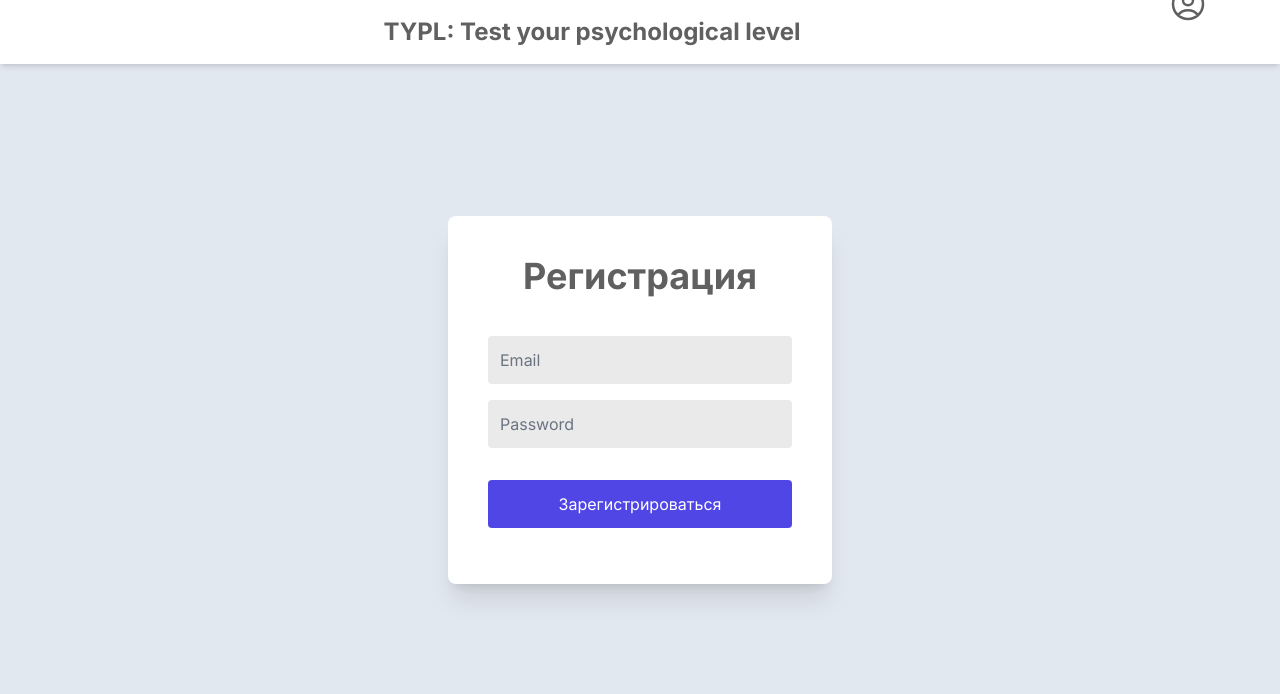
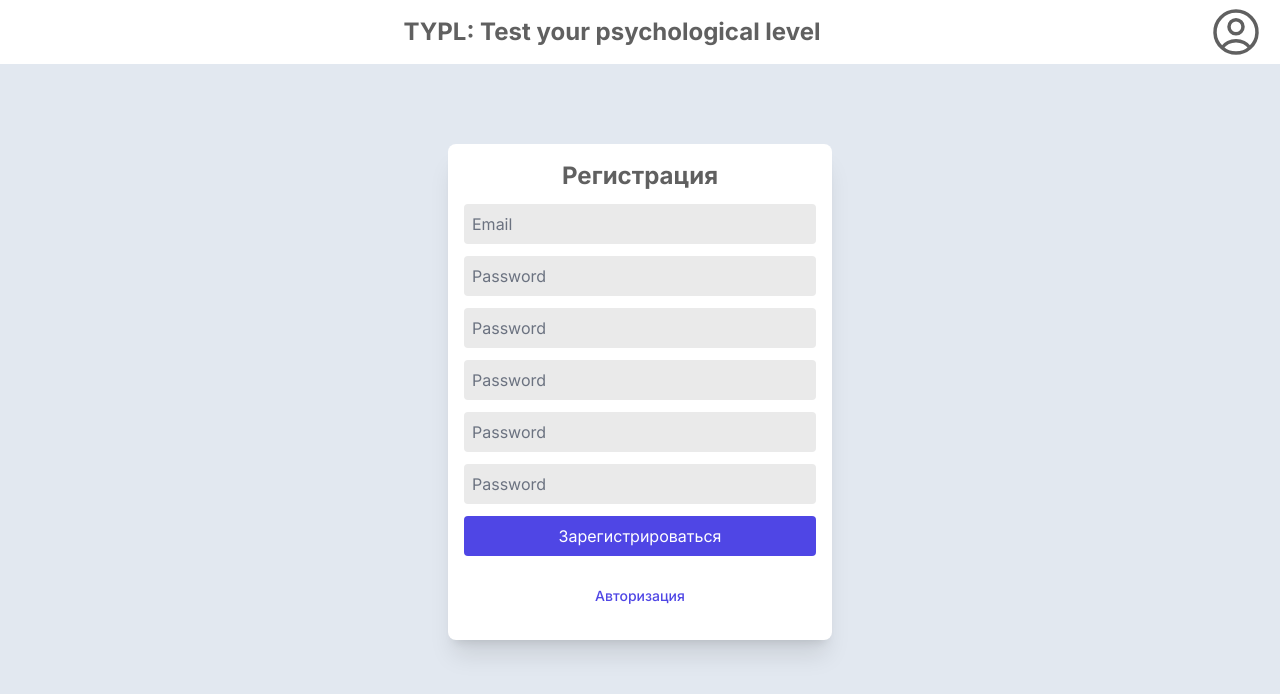
Before and after one commit to GEREGUR/TYPL, a Next.js app: page /auth/sign-up in a window 1280 px wide. Shown: the top 694 px of the page. Built offline with nearby package versions, Linux system fonts and the light colour scheme; no server answers.

Commit message:
started working on DB, rewrited auth logic

```diff
--- a/app/_components/navbar.tsx
+++ b/app/_components/navbar.tsx
@@ -2,13 +2,13 @@
 {
   /* Кнопка аккаунта и кнопка назад будут клиентскими компонентами, сам компонент навигации позже станет серверным */
 }
-import { Select } from "@/components/component/acc-dropdown";
 import { useState } from "react";
+import Link from "next/link";
 
 export const Navbar = () => {
   const [logged, setLogged] = useState("false");
   return (
-    <nav className="w-full fixed h-14 md:h-16 px-4 bg-white font-bold text-xl flex justify-between items-center text-[#606060] shadow-md">
+    <nav className="w-full h-18 md:h-16 px-4 bg-white font-bold text-xl flex justify-between items-center text-[#606060] shadow-md">
       {!logged ? (
         <svg
           xmlns="http://www.w3.org/2000/svg"
@@ -27,15 +27,16 @@
       ) : (
         <div></div>
       )}
+      <Link href="/">
         <span className="text-2xl">TYPL: Test your psychological level</span>
-      <Select className="size-24">
+      </Link>
       <svg
         xmlns="http://www.w3.org/2000/svg"
         fill="none"
         viewBox="0 0 24 24"
         strokeWidth={1.5}
         stroke="currentColor"
-          className="w-10 h-10"
+        className=" size-14"
       >
         <path
           strokeLinecap="round"
@@ -43,7 +44,6 @@
           d="M17.982 18.725A7.488 7.488 0 0 0 12 15.75a7.488 7.488 0 0 0-5.982 2.975m11.963 0a9 9 0 1 0-11.963 0m11.963 0A8.966 8.966 0 0 1 12 21a8.966 8.966 0 0 1-5.982-2.275M15 9.75a3 3 0 1 1-6 0 3 3 0 0 1 6 0Z"
         />
       </svg>
-      </Select>
     </nav>
   );
 };
--- a/app/auth/sign-in/page.tsx
+++ b/app/auth/sign-in/page.tsx
@@ -1,54 +1,48 @@
 "use client";
 import { useState } from "react";
-import { useSignInWithEmailAndPassword } from "react-firebase-hooks/auth";
-import { auth } from "@/app/firebase/config";
 import { useRouter } from "next/navigation";
+import { Button } from "@/components/ui/button";
 
 const SignIn = () => {
-  const [email, setEmail] = useState("");
+  const [login, setLogin] = useState("");
   const [password, setPassword] = useState("");
-  const [signInWithEmailAndPassword] = useSignInWithEmailAndPassword(auth);
   const router = useRouter();
 
-  const handleSignIn = async () => {
-    try {
-      const res = await signInWithEmailAndPassword(email, password);
-      console.log({ res });
-      sessionStorage.setItem("user", "true");
-      setEmail("");
-      setPassword("");
-      router.push("/main");
-    } catch (e) {
-      console.error(e);
-    }
-  };
-
   return (
-    <div className="min-h-screen flex items-center justify-center bg-gray-900">
-      <div className="bg-gray-800 p-10 rounded-lg text-xl shadow-xl w-96">
-        <h1 className="text-white text-4xl mb-10 font-bold text-center">
+    <div className="min-h-[80vh] flex items-center justify-center bg-slate-200">
+      <div className="bg-white p-10 rounded-lg shadow-xl w-96">
+        <h1 className="text-[#606060] font-bold text-center text-4xl mb-10">
           Авторизация
         </h1>
         <input
-          type="email"
-          placeholder="Email"
-          value={email}
-          onChange={(e) => setEmail(e.target.value)}
-          className="w-full p-3 mb-4 bg-gray-700 rounded outline-none text-white placeholder-gray-500"
+          type="text"
+          placeholder="Login"
+          value={login}
+          onChange={(e) => setLogin(e.target.value)}
+          className="w-full p-3 mb-4 bg-[#EAEAEA] rounded outline-none text-slate-700 placeholder-gray-500"
         />
         <input
           type="password"
           placeholder="Password"
           value={password}
           onChange={(e) => setPassword(e.target.value)}
-          className="w-full p-3 mb-4 bg-gray-700 rounded outline-none text-white placeholder-gray-500"
+          className="w-full p-3 mb-4 bg-[#EAEAEA] rounded outline-none text-slate-700 placeholder-gray-500"
         />
         <button
-          onClick={handleSignIn}
-          className="w-full p-3 bg-indigo-600 rounded text-white hover:bg-indigo-500"
+          // onClick={handleSignIn}
+          className="w-full p-3 text-md my-4 bg-indigo-600 hover:bg-red-500 rounded text-white duration-200"
         >
           Войти
         </button>
+        <Button
+          variant={"ghost"}
+          onClick={() => {
+            router.push("/auth/sign-up");
+          }}
+          className="my-2 duration-300 hover:bg-indigo-600 text-indigo-600 hover:text-white"
+        >
+          Регистрация
+        </Button>
       </div>
     </div>
   );
--- a/app/auth/sign-up/page.tsx
+++ b/app/auth/sign-up/page.tsx
@@ -2,12 +2,16 @@
 import { useState } from "react";
 import { useCreateUserWithEmailAndPassword } from "react-firebase-hooks/auth";
 import { auth } from "@/app/firebase/config";
+import { Button } from "@/components/ui/button";
+import { useRouter } from "next/navigation";
 
 const SignUp = () => {
   const [email, setEmail] = useState("");
   const [password, setPassword] = useState("");
   const [createUserWithEmailAndPassword] =
     useCreateUserWithEmailAndPassword(auth);
+
+  const router = useRouter();
 
   const handleSignUp = async () => {
     try {
@@ -22,9 +26,9 @@
   };
 
   return (
-    <div className="min-h-screen flex items-center justify-center bg-slate-200">
-      <div className="bg-white p-10 rounded-lg shadow-xl w-96">
-        <h1 className="text-[#606060] font-bold text-center text-4xl mb-10">
+    <div className="min-h-[80vh] flex items-center justify-center bg-slate-200">
+      <div className="bg-white p-4 rounded-lg flex flex-col gap-3 shadow-xl w-96 mt-4">
+        <h1 className="text-[#606060] font-bold text-center text-2xl">
           Регистрация
         </h1>
         <input
@@ -32,21 +36,58 @@
           placeholder="Email"
           value={email}
           onChange={(e) => setEmail(e.target.value)}
-          className="w-full p-3 mb-4 bg-[#EAEAEA] rounded outline-none text-slate-700 placeholder-gray-500"
+          className="w-full p-2 bg-[#EAEAEA] rounded outline-none text-slate-700 placeholder-gray-500"
         />
         <input
           type="password"
           placeholder="Password"
           value={password}
           onChange={(e) => setPassword(e.target.value)}
-          className="w-full p-3 mb-4 bg-[#EAEAEA] rounded outline-none text-slate-700 placeholder-gray-500"
+          className="w-full p-2 bg-[#EAEAEA] rounded outline-none text-slate-700 placeholder-gray-500"
+        />
+        <input
+          type="password"
+          placeholder="Password"
+          value={password}
+          onChange={(e) => setPassword(e.target.value)}
+          className="w-full p-2 bg-[#EAEAEA] rounded outline-none text-slate-700 placeholder-gray-500"
+        />
+        <input
+          type="password"
+          placeholder="Password"
+          value={password}
+          onChange={(e) => setPassword(e.target.value)}
+          className="w-full p-2 bg-[#EAEAEA] rounded outline-none text-slate-700 placeholder-gray-500"
+        />
+        <input
+          type="password"
+          placeholder="Password"
+          value={password}
+          onChange={(e) => setPassword(e.target.value)}
+          className="w-full p-2 bg-[#EAEAEA] rounded outline-none text-slate-700 placeholder-gray-500"
+        />
+        <input
+          type="password"
+          placeholder="Password"
+          value={password}
+          onChange={(e) => setPassword(e.target.value)}
+          className="w-full p-2 bg-[#EAEAEA] rounded outline-none text-slate-700 placeholder-gray-500"
         />
         <button
           onClick={handleSignUp}
-          className="w-full p-3 my-4 bg-indigo-600 hover:bg-red-500 rounded text-white duration-200"
+          className="w-full p-2 bg-indigo-600 hover:bg-red-500 rounded text-white duration-200"
         >
           Зарегистрироваться
         </button>
+        <Button
+          variant={"ghost"}
+          onClick={() => {
+            router.push("/auth/sign-in");
+          }}
+          className="my-2 duration-300 hover:bg-indigo-600 text-indigo-600 hover:text-white"
+        >
+          Авторизация
+        </Button>
       </div>
     </div>
   );
--- a/app/layout.tsx
+++ b/app/layout.tsx
@@ -16,7 +16,7 @@
   children: React.ReactNode;
 }>) {
   return (
-    <html lang="en" className="bg-slate-200">
+    <html lang="en" className="bg-slate-200 text-[#606060]">
       <body className={inter.className}>
         <Navbar />
         {children}
--- a/app/main/page.tsx
+++ b/app/main/page.tsx
@@ -1,41 +1,60 @@
-const Main = () => {
+interface Block {
+  id: number;
+  title: string;
+  description: string;
+  imageUrl?: string;
+}
+
+const blocks: Block[] = [
+  {
+    id: 1,
+    title: "Block 1",
+    description: "Description of Block 1",
+    imageUrl: "/images/block1.jpg",
+  },
+  {
+    id: 2,
+    title: "Block 2",
+    description: "Description of Block 2",
+    imageUrl: "/images/block2.jpg",
+  },
+  {
+    id: 3,
+    title: "Block 3",
+    description: "Description of Block 3",
+    imageUrl: "/images/block3.jpg",
+  },
+  {
+    id: 4,
+    title: "Block 4",
+    description: "Description of Block 4",
+    imageUrl: "/images/block4.jpg",
+  },
+];
+
+import React from "react";
+
+const HeroSection: React.FC = () => {
   return (
-    <main className="flex flex-col h-full w-full justify-between items-center py-6 pt-20">
-      <h2 className="text-xl sm:text-2xl text-center font-bold p-4 text-[#606060]">
-        Выберите блок тестирования
-      </h2>
-      <ul className="grid grid-cols-1 lg:grid-cols-2 gap-x-10 gap-y-4 p-4 text-lg w-full h-full text-white">
-        <li className="w-full h-full rounded-lg bg-[#FFD370] p-4">
-          <h3>Название блока</h3>
-          <span>
-            Lorem ipsum dolor sit amet consectetur adipisicinguri nostrum
-            consequuntur necessitatibus?
-          </span>
-        </li>
-        <li className="w-full h-full rounded-lg bg-[#FFBBD4] p-4">
-          <h3>Название блока</h3>
-          <span>
-            Lorem ipsum dolor sit amet consectetur adipisicinguri nostrum
-            consequuntur necessitatibus?
-          </span>
-        </li>
-        <li className="w-full h-full rounded-lg bg-[#C6E3F1] p-4">
-          <h3>Название блока</h3>
-          <span>
-            Lorem ipsum dolor sit amet consectetur adipisicinguri nostrum
-            consequuntur necessitatibus?
-          </span>
-        </li>
-        <li className="w-full h-full rounded-lg bg-[#93DFAC] p-4">
-          <h3>Название блока</h3>
-          <span>
-            Lorem ipsum dolor sit amet consectetur adipisicinguri nostrum
-            consequuntur necessitatibus?
-          </span>
-        </li>
-      </ul>
-    </main>
+    <div className="grid grid-cols-2 grid-rows-2 gap-4 p-4">
+      {blocks.map((block) => (
+        <div
+          key={block.id}
+          className="bg-white shadow-lg rounded-lg p-4 flex flex-col items-center"
+        >
+          {block.imageUrl && (
+            <img
+              src={block.imageUrl}
+              alt={block.title}
+              className="w-full h-40 object-cover rounded-t-lg"
+            />
+          )}
+          <h2 className="text-xl font-bold mt-2">{block.title}</h2>
+          <p className="text-gray-600">{block.description}</p>
+        </div>
+      ))}
+    </div>
   );
 };
 
-export default Main;
+export default HeroSection;
--- a/app/page.tsx
+++ b/app/page.tsx
@@ -1,22 +1,40 @@
 "use client";
-import { useAuthState } from "react-firebase-hooks/auth";
-import { auth } from "@/app/firebase/config";
+
 import { useRouter } from "next/navigation";
-import { signOut } from "firebase/auth";
 
 export default function Home() {
-  const [user] = useAuthState(auth);
   const router = useRouter();
-  const userSession = sessionStorage.getItem("user");
-
-  console.log({ user });
-
-  if (!user && !userSession) {
-    router.push("/auth/sign-up");
-  }
   return (
-    <section className="w-[100vh] h-screen bg-slate-200 flex items-center justify-center">
-      <button onClick={() => signOut(auth)}>Выйти</button>
-    </section>
+    <main className="w-full min-h-[80vh] flex flex-col items-center justify-center gap-6">
+      <button
+        onClick={() => {
+          router.push("/profile");
+        }}
+      >
+        <span>Профиль</span>
+      </button>
+      <ul className="flex gap-4">
+        <li>
+          <button
+            className="border-2 border-slate-200 shadow-md px-2 py-1 text-center rounded-md"
+            onClick={() => {
+              router.push("/auth/sign-in");
+            }}
+          >
+            <span>Войти</span>
+          </button>
+        </li>
+        <li>
+          <button
+            className="border-2 border-slate-200 shadow-md px-2 py-1 text-center rounded-md"
+            onClick={() => {
+              router.push("/auth/sign-up");
+            }}
+          >
+            <span>Регистрация</span>
+          </button>
+        </li>
+      </ul>
+    </main>
   );
 }
--- /dev/null
+++ b/app/profile/page.tsx
@@ -0,0 +1,33 @@
+interface User {
+  name: string;
+  secondName: string;
+  surname?: string;
+  studyGroup: number;
+  login: string;
+}
+
+const Profile = () => {
+  let user: User = {
+    name: "Егор",
+    secondName: "Рубайло",
+    surname: "Васильевич",
+    studyGroup: 11,
+    login: "geregur",
+  };
+  return (
+    <div className="h-screen w-full flex justify-center items-center">
+      <ul className="flex flex-col text-center font-bold gap-5 text-xl">
+        <li className="flex flex-col">
+          <span className="text-[#5595F5]">Имя пользователя: </span>
+          {user.secondName} {user.name} {user.surname}
+        </li>
+        <li className="flex flex-col">
+          <span className="text-[#5595F5]">Учебная группа: </span>
+          {user.studyGroup}
+        </li>
+      </ul>
+    </div>
+  );
+};
+
+export default Profile;
--- /dev/null
+++ b/components/ui/button.tsx
@@ -0,0 +1,58 @@
+import * as React from "react";
+import { Slot } from "@radix-ui/react-slot";
+import { cva, type VariantProps } from "class-variance-authority";
+
+import { cn } from "@/lib/utils";
+
+const buttonVariants = cva(
+  "inline-flex items-center justify-center whitespace-nowrap rounded-md text-sm font-medium ring-offset-white transition-colors focus-visible:outline-none focus-visible:ring-2 focus-visible:ring-gray-950 focus-visible:ring-offset-2 disabled:pointer-events-none disabled:opacity-50 dark:ring-offset-gray-950 dark:focus-visible:ring-gray-300",
+  {
+    variants: {
+      variant: {
+        default:
+          "bg-gray-900 text-gray-50 hover:bg-gray-900/90 dark:bg-gray-50 dark:text-gray-900 dark:hover:bg-gray-50/90",
+        destructive:
+          "bg-red-500 text-gray-50 hover:bg-red-500/90 dark:bg-red-900 dark:text-gray-50 dark:hover:bg-red-900/90",
+        outline:
+          "border border-gray-200 bg-white hover:bg-gray-100 hover:text-gray-900 dark:border-gray-800 dark:bg-gray-950 dark:hover:bg-gray-800 dark:hover:text-gray-50",
+        secondary:
+          "bg-gray-100 text-gray-900 hover:bg-gray-100/80 dark:bg-gray-800 dark:text-gray-50 dark:hover:bg-gray-800/80",
+        ghost:
+          "hover:bg-gray-100 hover:text-gray-900 dark:hover:bg-gray-800 dark:hover:text-gray-50",
+        link: "text-gray-900 underline-offset-4 hover:underline dark:text-gray-50",
+      },
+      size: {
+        default: "h-10 px-4 py-2",
+        sm: "h-9 rounded-md px-3",
+        lg: "h-11 rounded-md px-8",
+        icon: "h-10 w-10",
+      },
+    },
+    defaultVariants: {
+      variant: "default",
+      size: "default",
+    },
+  }
+);
+
+export interface ButtonProps
+  extends React.ButtonHTMLAttributes<HTMLButtonElement>,
+    VariantProps<typeof buttonVariants> {
+  asChild?: boolean;
+}
+
+const Button = React.forwardRef<HTMLButtonElement, ButtonProps>(
+  ({ className, variant, size, asChild = false, ...props }, ref) => {
+    const Comp = asChild ? Slot : "button";
+    return (
+      <Comp
+        className={cn(buttonVariants({ variant, size, className }))}
+        ref={ref}
+        {...props}
+      />
+    );
+  }
+);
+Button.displayName = "Button";
+
+export { Button, buttonVariants };
--- a/package.json
+++ b/package.json
@@ -10,11 +10,15 @@
   },
   "dependencies": {
     "@radix-ui/react-select": "^2.0.0",
+    "@radix-ui/react-slot": "^1.0.2",
+    "bcryptjs": "^2.4.3",
     "class-variance-authority": "^0.7.0",
     "clsx": "^2.1.0",
     "firebase": "^10.11.0",
     "lucide-react": "^0.368.0",
+    "mongoose": "^8.3.2",
     "next": "14.2.1",
+    "next-auth": "^4.24.7",
     "react": "^18",
     "react-dom": "^18",
     "react-firebase-hooks": "^5.1.1",
```
Also changed, not shown: 1 other file (tests, documents, lock files or other folders). Lines whose indentation alone changed are shown as unchanged.
